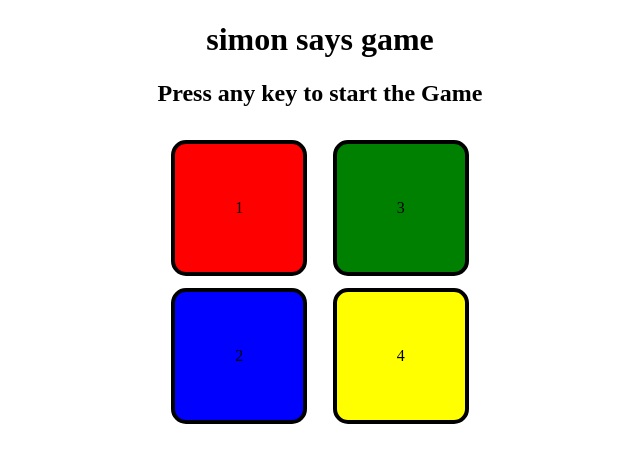
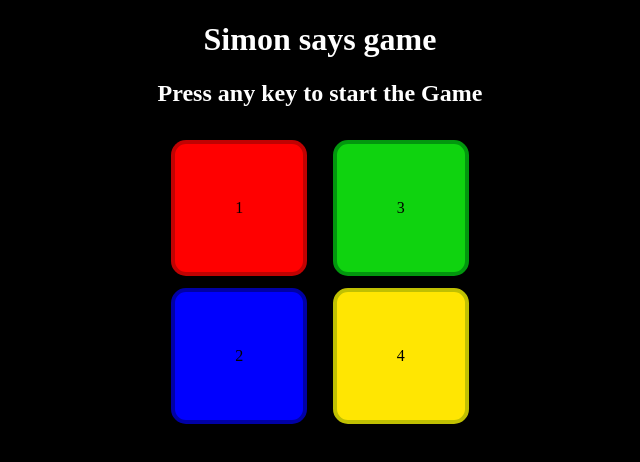
Before and after one commit to Farhaanahmad2/Simons_says_Game, a website: page index.html in a window 1280 px wide. Shown: the whole page, without its empty margins (320-960 px from the left). Drawn offline with Linux system fonts and the light colour scheme.

Commit message:
color change

```diff
--- a/index.html
+++ b/index.html
@@ -11,7 +11,7 @@
 
     <audio id='myAudio' src="mixkit-arcade-fast-game-over-233.wav"></audio>
 
-    <h1>simon says game</h1>
+    <h1>Simon says game</h1>
     <h2>Press any key to start the Game</h2>
     <div class="cont">
 
--- a/style.css
+++ b/style.css
@@ -1,10 +1,14 @@
+body{
+    background-color: black;
+}
+
 .red{
     height: 10vw;
     width: 10vw;
     background-color: red;
     margin: 1vw;
     border-radius: 15px;
-    border: 4px solid black;
+    border: 4px solid rgba(163, 3, 3, 0.685);
     display: flex;
     justify-content: center;
     align-items: center;
@@ -12,10 +16,10 @@
 .green{
     height: 10vw;
     width: 10vw;
-    background-color: green;
+    background-color: rgb(15, 211, 15);
     margin: 1vw;
     border-radius: 15px;
-    border: 4px solid black;
+    border: 4px solid rgb(2, 151, 14);
     display: flex;
     justify-content: center;
     align-items: center;
@@ -26,7 +30,7 @@
     background-color: blue;
     margin: 1vw;
     border-radius: 15px;
-    border: 4px solid black;
+    border: 4px solid rgb(0, 0, 165);
     display: flex;
     justify-content: center;
     align-items: center;
@@ -34,10 +38,10 @@
 .yellow{
     height: 10vw;
     width: 10vw;
-    background-color: yellow;
+    background-color: rgb(255, 230, 2);
     margin: 1vw;
     border-radius: 15px;
-    border: 4px solid black;
+    border: 4px solid rgb(192, 192, 2);
     display: flex;
     justify-content: center;
     align-items: center;
@@ -62,3 +66,12 @@ text-align: center;
 .bcc{
     background-color: red;
 }
+
+
+h1{
+   color: white;
+}
+
+h2{
+    color: white;
+ }
```
